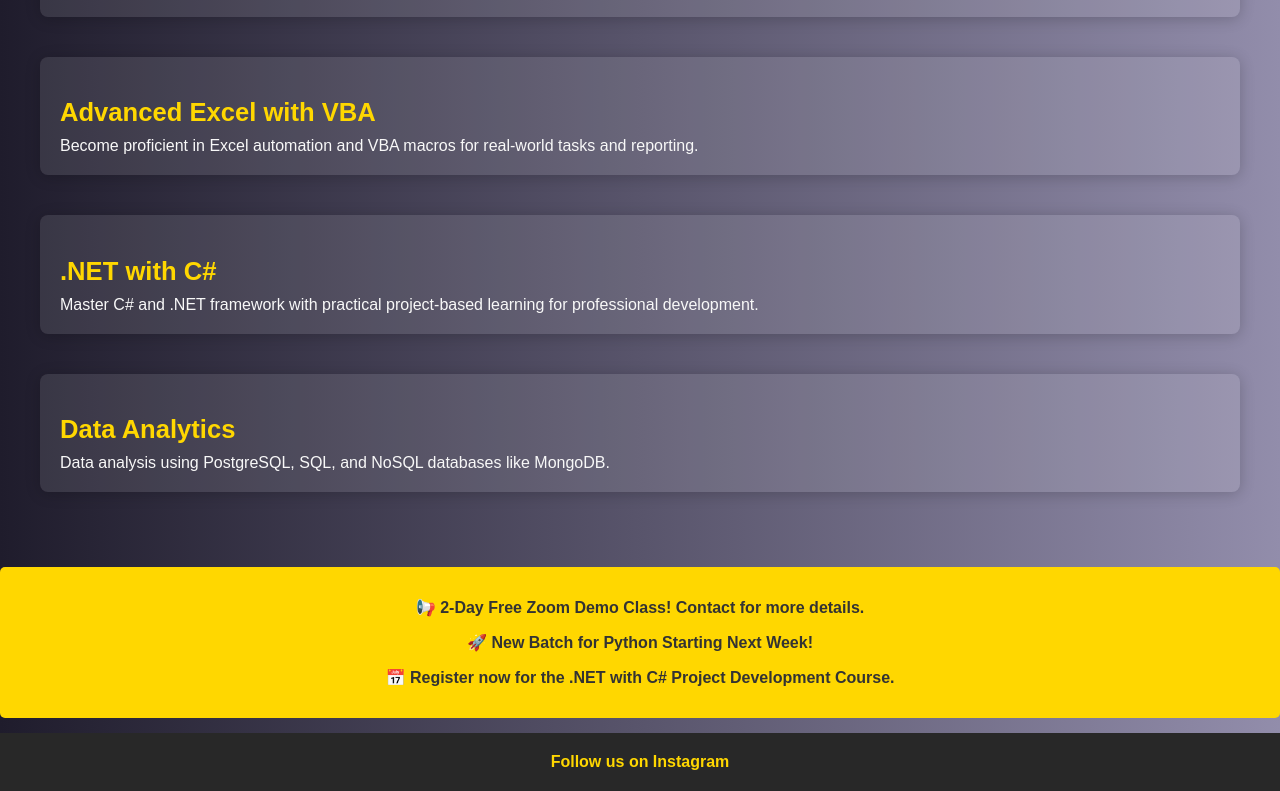
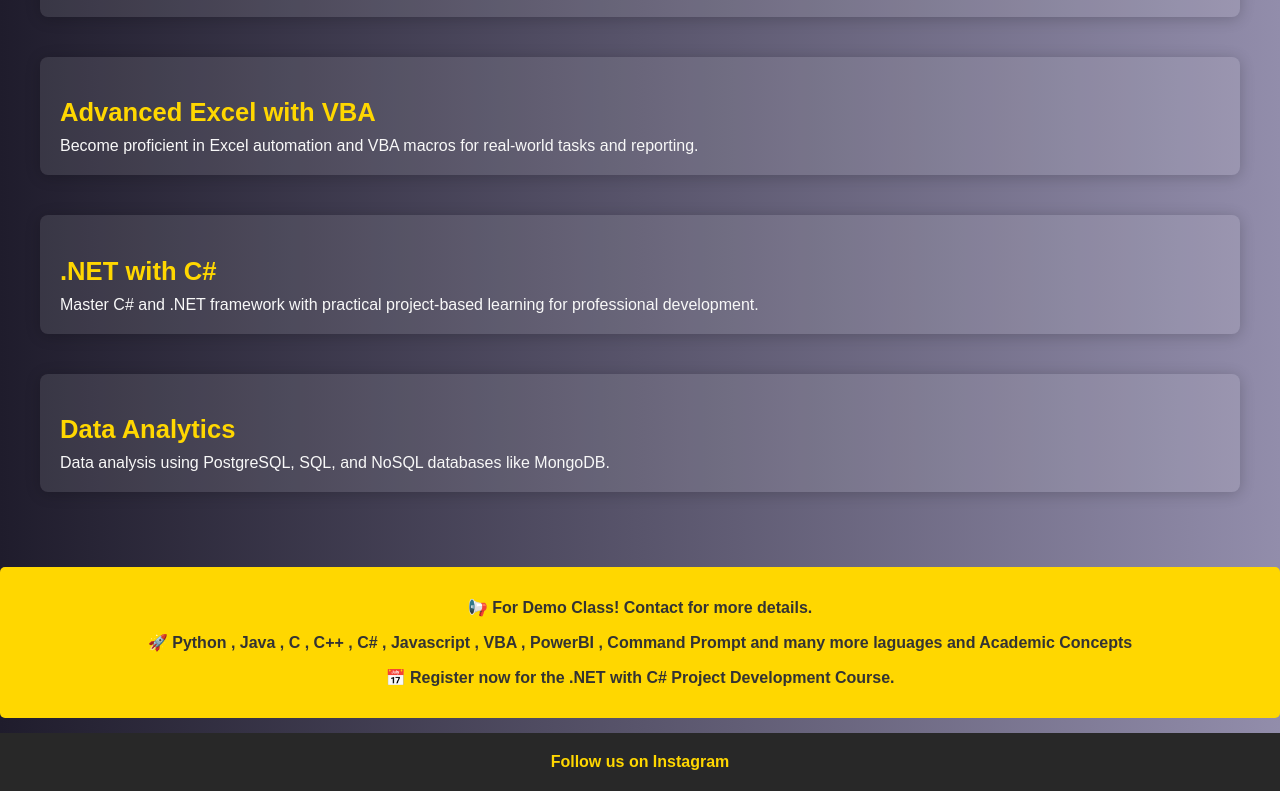
Before and after one commit to ComputerCircle/ComputerCircle, a plain HTML site: page index.html in a window 1280 px wide. Shown: the part 432-1223 px from the top of the page. Drawn offline with Linux system fonts and the light colour scheme.

Commit message:
index.html

```diff
--- a/index.html
+++ b/index.html
@@ -186,8 +186,8 @@
   };
 
   const announcements = [
-    "📢 2-Day Free Zoom Demo Class! Contact for more details.",
-    "🚀 New Batch for Python Starting Next Week!",
+    "📢 For Demo Class! Contact for more details.",
+    "🚀 Python , Java , C , C++ , C# , Javascript , VBA , PowerBI , Command Prompt and many more laguages and Academic Concepts",
     "📅 Register now for the .NET with C# Project Development Course."
   ];
 
```
